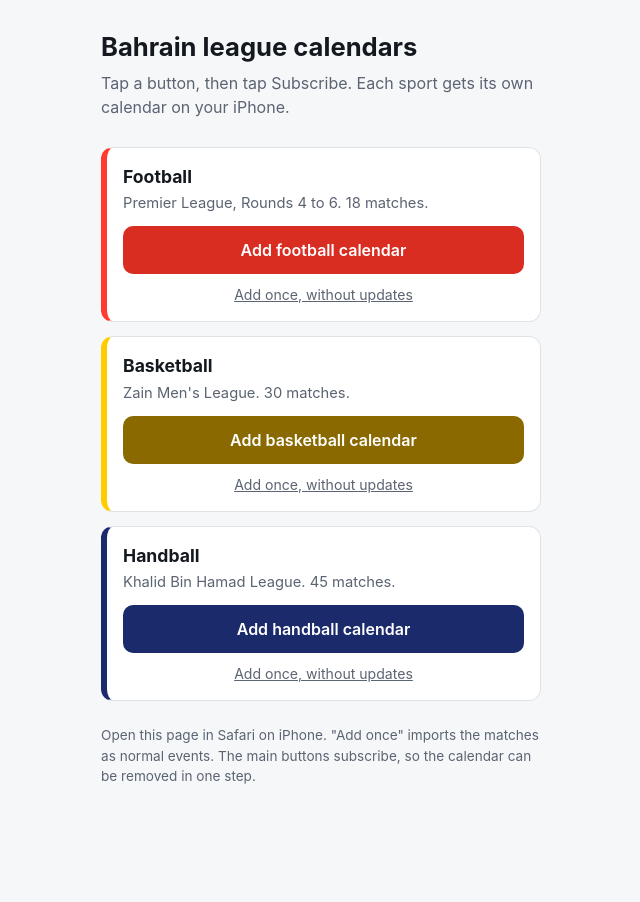
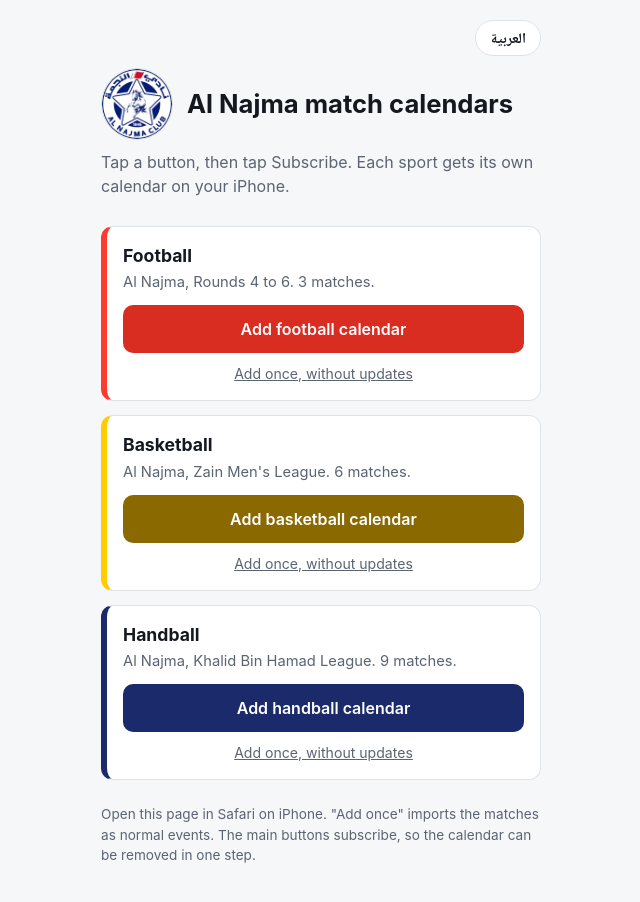
Before and after one commit to JanahiX/bahrain-calendars, a plain HTML site: page index.html in a window 1280 px wide. Shown: the whole page, without its empty margins (319-959 px from the left). Before the commit the page ends 848 px from the top, so only its background shows below. Drawn offline with Linux system fonts and the light colour scheme.

Commit message:
Add files via upload

```diff
--- a/index.html
+++ b/index.html
@@ -1,60 +1,134 @@
 <!DOCTYPE html>
-<html lang="en">
+<html lang="en" dir="ltr">
 <head>
 <meta charset="utf-8">
 <meta name="viewport" content="width=device-width, initial-scale=1">
-<title>Bahrain league calendars</title>
+<title>Al Najma match calendars</title>
 <style>
   :root { --bg:#f6f7f9; --ink:#14181f; --muted:#5b6472; --card:#ffffff; --line:#dfe3e8; }
   @media (prefers-color-scheme: dark) {
     :root { --bg:#14171c; --ink:#f1f3f6; --muted:#9aa3b0; --card:#1d2128; --line:#2c323b; }
   }
   * { box-sizing:border-box; }
-  body { margin:0; background:var(--bg); color:var(--ink); font:16px/1.5 -apple-system,BlinkMacSystemFont,"Segoe UI",Roboto,sans-serif; }
-  main { max-width:480px; margin:0 auto; padding:32px 20px 48px; }
-  h1 { font-size:1.6rem; line-height:1.2; margin:0 0 8px; }
+  body { margin:0; background:var(--bg); color:var(--ink); font:16px/1.5 -apple-system,BlinkMacSystemFont,"Segoe UI",Roboto,"Geeza Pro","Noto Naskh Arabic",Tahoma,sans-serif; }
+  main { max-width:480px; margin:0 auto; padding:20px 20px 48px; }
+  .topbar { display:flex; justify-content:flex-end; margin-bottom:12px; }
+  .lang { font:inherit; font-size:.9rem; font-weight:600; color:var(--ink); background:var(--card); border:1px solid var(--line); border-radius:999px; padding:6px 14px; cursor:pointer; }
+  .lang:focus-visible, .btn:focus-visible { outline:3px solid var(--ink); outline-offset:2px; }
+  .brand { display:flex; align-items:center; gap:14px; margin:0 0 10px; }
+  .logo { width:72px; height:72px; border-radius:50%; object-fit:cover; background:var(--card); border:1px solid var(--line); flex:none; }
+  h1 { font-size:1.6rem; line-height:1.3; margin:0; }
   p.lead { color:var(--muted); margin:0 0 28px; }
-  .item { background:var(--card); border:1px solid var(--line); border-left-width:6px; border-radius:12px; padding:16px; margin-bottom:14px; }
+  .item { background:var(--card); border:1px solid var(--line); border-inline-start-width:6px; border-radius:12px; padding:16px; margin-bottom:14px; }
   .item h2 { font-size:1.1rem; margin:0 0 2px; }
   .item p { margin:0 0 12px; color:var(--muted); font-size:.92rem; }
   .btn { display:block; text-align:center; padding:12px; border-radius:10px; font-weight:600; text-decoration:none; color:#fff; }
-  .btn:focus-visible { outline:3px solid var(--ink); outline-offset:2px; }
   .alt { display:block; text-align:center; margin-top:10px; font-size:.88rem; color:var(--muted); }
-  .football { border-left-color:#ff3b30; } .football .btn { background:#d92d22; }
-  .basketball { border-left-color:#ffcc00; } .basketball .btn { background:#8a6a00; }
-  .handball { border-left-color:#1b2a6b; } .handball .btn { background:#1b2a6b; }
+  .football { border-inline-start-color:#ff3b30; } .football .btn { background:#d92d22; }
+  .basketball { border-inline-start-color:#ffcc00; } .basketball .btn { background:#8a6a00; }
+  .handball { border-inline-start-color:#1b2a6b; } .handball .btn { background:#1b2a6b; }
   .note { color:var(--muted); font-size:.85rem; margin-top:24px; }
 </style>
 </head>
 <body>
 <main>
-  <h1>Bahrain league calendars</h1>
-  <p class="lead">Tap a button, then tap Subscribe. Each sport gets its own calendar on your iPhone.</p>
+  <div class="topbar">
+    <button class="lang" id="langBtn" type="button">العربية</button>
+  </div>
+
+  <div class="brand">
+    <img class="logo" src="najma-logo.jpeg" alt="" width="72" height="72"
+         onerror="if(!this.dataset.tried){this.dataset.tried=1;this.src='https://alwatannews.net/watanbahrainnews/uploads/images/2025/07/22/3367065.jpeg';}else{this.style.display='none';}">
+    <h1 data-i18n="title">Al Najma match calendars</h1>
+  </div>
+  <p class="lead" data-i18n="lead">Tap a button, then tap Subscribe. Each sport gets its own calendar on your iPhone.</p>
 
   <section class="item football">
-    <h2>Football</h2>
-    <p>Premier League, Rounds 4 to 6. 18 matches.</p>
-    <a class="btn" data-file="Bahrain_League_Rounds.ics" href="Bahrain_League_Rounds.ics">Add football calendar</a>
-    <a class="alt" data-file="Bahrain_League_Rounds.ics" data-plain href="Bahrain_League_Rounds.ics">Add once, without updates</a>
+    <h2 data-i18n="footballTitle">Football</h2>
+    <p data-i18n="footballDesc">Al Najma, Rounds 4 to 6. 3 matches.</p>
+    <a class="btn" data-file="Bahrain_League_Rounds.ics" data-i18n="footballBtn" href="Bahrain_League_Rounds.ics">Add football calendar</a>
+    <a class="alt" data-file="Bahrain_League_Rounds.ics" data-i18n="once" href="Bahrain_League_Rounds.ics">Add once, without updates</a>
   </section>
 
   <section class="item basketball">
-    <h2>Basketball</h2>
-    <p>Zain Men's League. 30 matches.</p>
-    <a class="btn" data-file="Bahrain_Basketball_League.ics" href="Bahrain_Basketball_League.ics">Add basketball calendar</a>
-    <a class="alt" data-file="Bahrain_Basketball_League.ics" data-plain href="Bahrain_Basketball_League.ics">Add once, without updates</a>
+    <h2 data-i18n="basketballTitle">Basketball</h2>
+    <p data-i18n="basketballDesc">Al Najma, Zain Men's League. 6 matches.</p>
+    <a class="btn" data-file="Bahrain_Basketball_League.ics" data-i18n="basketballBtn" href="Bahrain_Basketball_League.ics">Add basketball calendar</a>
+    <a class="alt" data-file="Bahrain_Basketball_League.ics" data-i18n="once" href="Bahrain_Basketball_League.ics">Add once, without updates</a>
   </section>
 
   <section class="item handball">
-    <h2>Handball</h2>
-    <p>Khalid Bin Hamad League. 45 matches.</p>
-    <a class="btn" data-file="Bahrain_Handball_League.ics" href="Bahrain_Handball_League.ics">Add handball calendar</a>
-    <a class="alt" data-file="Bahrain_Handball_League.ics" data-plain href="Bahrain_Handball_League.ics">Add once, without updates</a>
+    <h2 data-i18n="handballTitle">Handball</h2>
+    <p data-i18n="handballDesc">Al Najma, Khalid Bin Hamad League. 9 matches.</p>
+    <a class="btn" data-file="Bahrain_Handball_League.ics" data-i18n="handballBtn" href="Bahrain_Handball_League.ics">Add handball calendar</a>
+    <a class="alt" data-file="Bahrain_Handball_League.ics" data-i18n="once" href="Bahrain_Handball_League.ics">Add once, without updates</a>
   </section>
 
-  <p class="note">Open this page in Safari on iPhone. "Add once" imports the matches as normal events. The main buttons subscribe, so the calendar can be removed in one step.</p>
+  <p class="note" data-i18n="note">Open this page in Safari on iPhone. "Add once" imports the matches as normal events. The main buttons subscribe, so the calendar can be removed in one step.</p>
 </main>
+
 <script>
+  var T = {
+    en: {
+      title: "Al Najma match calendars",
+      lead: "Tap a button, then tap Subscribe. Each sport gets its own calendar on your iPhone.",
+      footballTitle: "Football",
+      footballDesc: "Al Najma, Rounds 4 to 6. 3 matches.",
+      footballBtn: "Add football calendar",
+      basketballTitle: "Basketball",
+      basketballDesc: "Al Najma, Zain Men's League. 6 matches.",
+      basketballBtn: "Add basketball calendar",
+      handballTitle: "Handball",
+      handballDesc: "Al Najma, Khalid Bin Hamad League. 9 matches.",
+      handballBtn: "Add handball calendar",
+      once: "Add once, without updates",
+      note: "Open this page in Safari on iPhone. \"Add once\" imports the matches as normal events. The main buttons subscribe, so the calendar can be removed in one step.",
+      toggle: "العربية",
+      pageTitle: "Al Najma match calendars",
+      logoAlt: "Al Najma club logo"
+    },
+    ar: {
+      title: "مواعيد مباريات النجمة",
+      lead: "اضغط على الزر ثم اضغط «اشتراك». ستظهر كل رياضة كتقويم منفصل على جوالك.",
+      footballTitle: "كرة القدم",
+      footballDesc: "النجمة، الجولات 4 إلى 6. 3 مباريات.",
+      footballBtn: "إضافة تقويم كرة القدم",
+      basketballTitle: "كرة السلة",
+      basketballDesc: "النجمة، دوري زين للرجال. 6 مباريات.",
+      basketballBtn: "إضافة تقويم كرة السلة",
+      handballTitle: "كرة اليد",
+      handballDesc: "النجمة، دوري خالد بن حمد. 9 مباريات.",
+      handballBtn: "إضافة تقويم كرة اليد",
+      once: "إضافة لمرة واحدة بدون تحديثات",
+      note: "افتح هذه الصفحة في متصفح سفاري على الآيفون. خيار «إضافة لمرة واحدة» يضيف المباريات كأحداث عادية. أما الأزرار الرئيسية فتشترك في التقويم، ويمكن حذفه بخطوة واحدة.",
+      toggle: "English",
+      pageTitle: "مواعيد مباريات النجمة",
+      logoAlt: "شعار نادي النجمة"
+    }
+  };
+
+  function setLang(lang) {
+    var d = T[lang];
+    document.documentElement.lang = lang;
+    document.documentElement.dir = lang === 'ar' ? 'rtl' : 'ltr';
+    document.title = d.pageTitle;
+    document.querySelectorAll('[data-i18n]').forEach(function (el) {
+      el.textContent = d[el.getAttribute('data-i18n')];
+    });
+    document.querySelector('.logo').alt = d.logoAlt;
+    document.getElementById('langBtn').textContent = d.toggle;
+    try { localStorage.setItem('lang', lang); } catch (e) {}
+  }
+
+  var saved = null;
+  try { saved = localStorage.getItem('lang'); } catch (e) {}
+  var lang = saved || ((navigator.language || '').toLowerCase().indexOf('ar') === 0 ? 'ar' : 'en');
+  setLang(lang);
+
+  document.getElementById('langBtn').addEventListener('click', function () {
+    setLang(document.documentElement.lang === 'ar' ? 'en' : 'ar');
+  });
+
   var base = location.host + location.pathname.replace(/[^\/]*$/, '');
   document.querySelectorAll('a.btn[data-file]').forEach(function (a) {
     a.href = 'webcal://' + base + a.getAttribute('data-file');
```
Also changed, not shown: najma-logo.jpeg (added), 3 other files.
